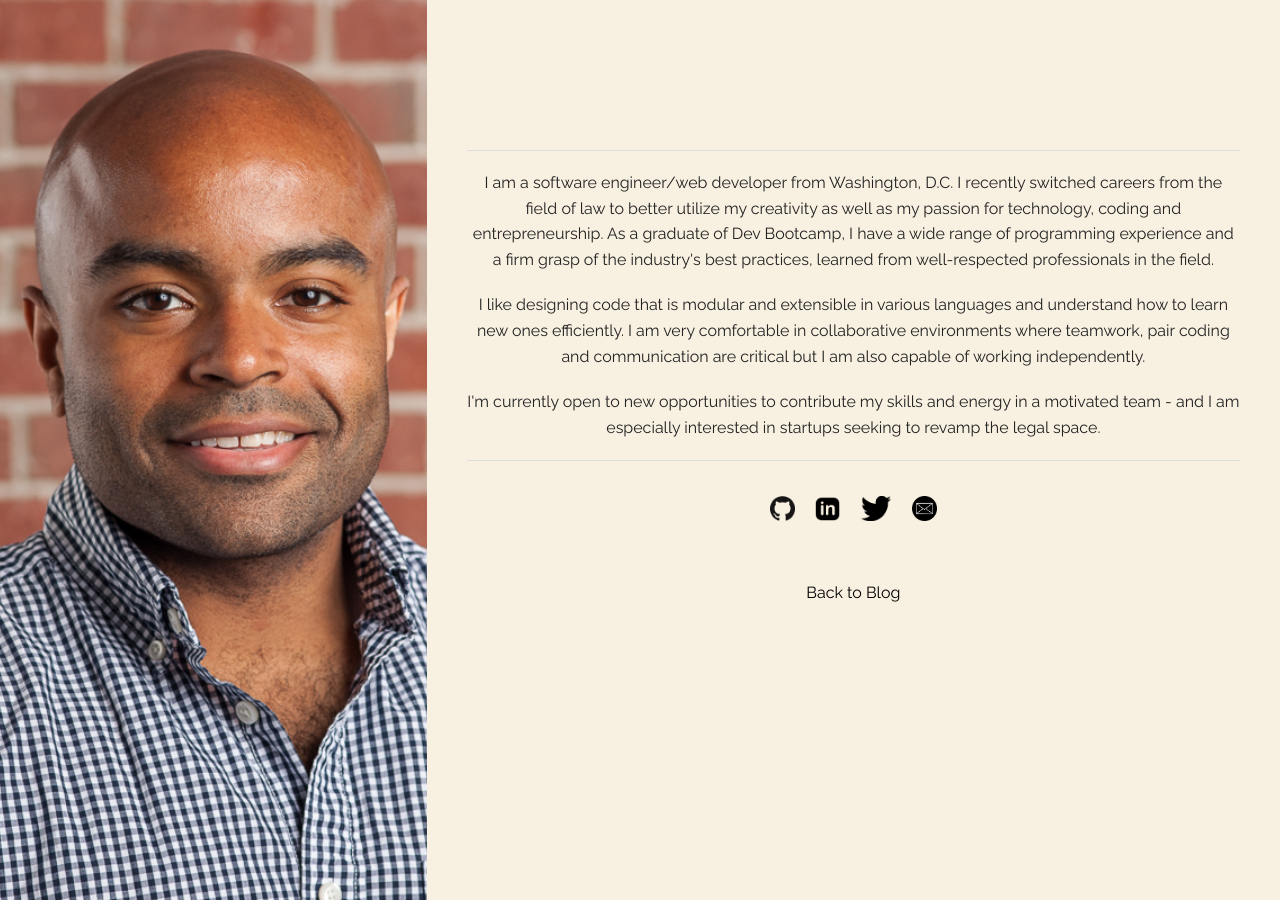
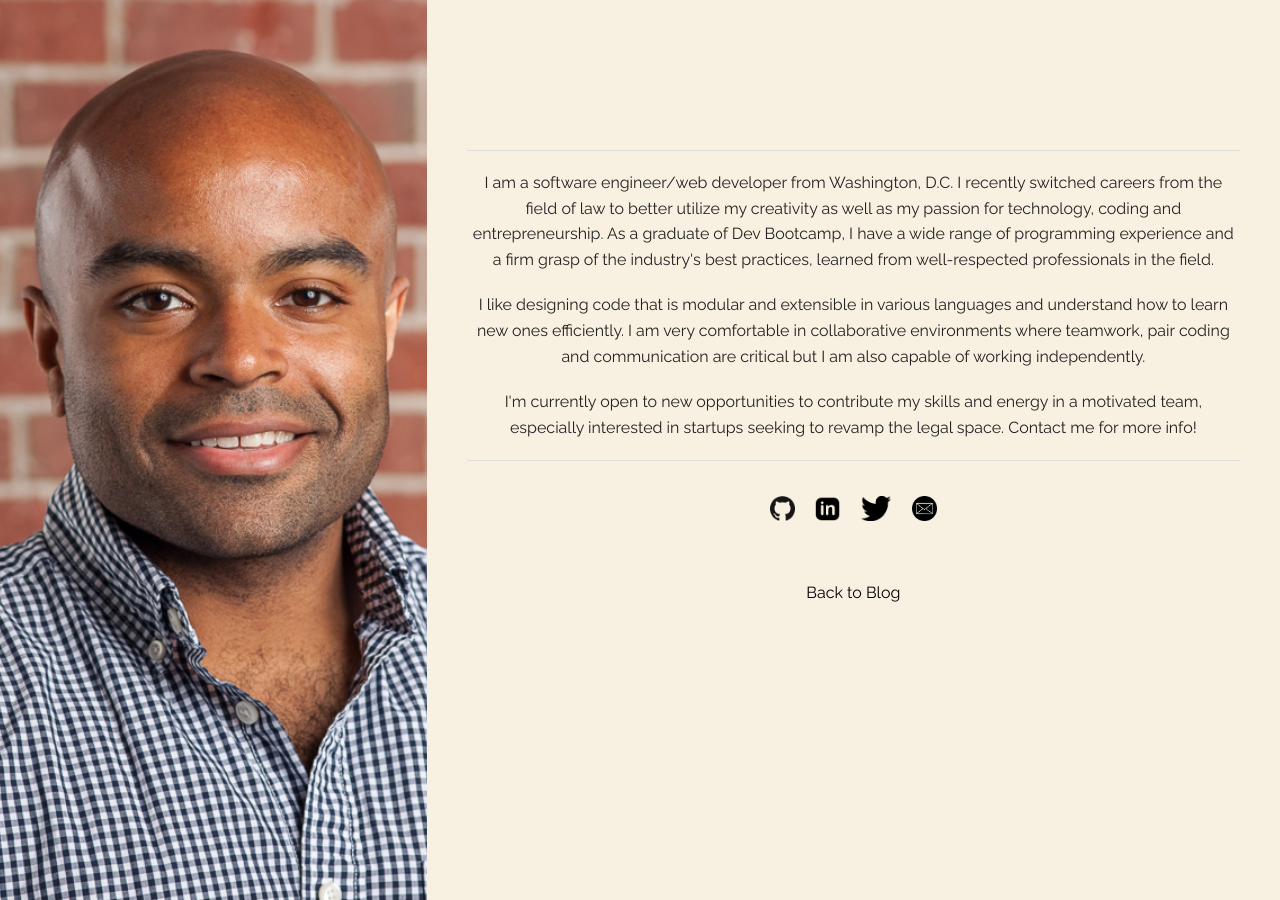
Before and after one commit to sbeverly/sbeverly.github.io, a Jekyll site: the page aboutme.html, which Jekyll copies as it is, in a window 1280 px wide and 900 px high, scrolled down 900 px. Built offline with Jekyll 4.4.1, drawn with Linux system fonts in a browser that asks for light colours.

Commit message:
Update aboutme.html
edit wording in summary.

```diff
--- a/aboutme.html
+++ b/aboutme.html
@@ -44,7 +44,7 @@
 
 					<p>I like designing code that is modular and extensible in various languages and understand how to learn new ones efficiently.  I am very comfortable in collaborative environments where teamwork, pair coding and communication are critical but I am also capable of working independently.</p>
 
-					<p>I'm currently open to new opportunities to contribute my skills and energy in a motivated team - and I am especially interested in startups seeking to revamp the legal space.</p>
+					<p>I'm currently open to new opportunities to contribute my skills and energy in a motivated team, especially interested in startups seeking to revamp the legal space.  Contact me for more info!</p>
 					<hr>
 
 					<div id='profile-icons' class='small-4 small-centered columns' style="margin-top: 20px;">
```
